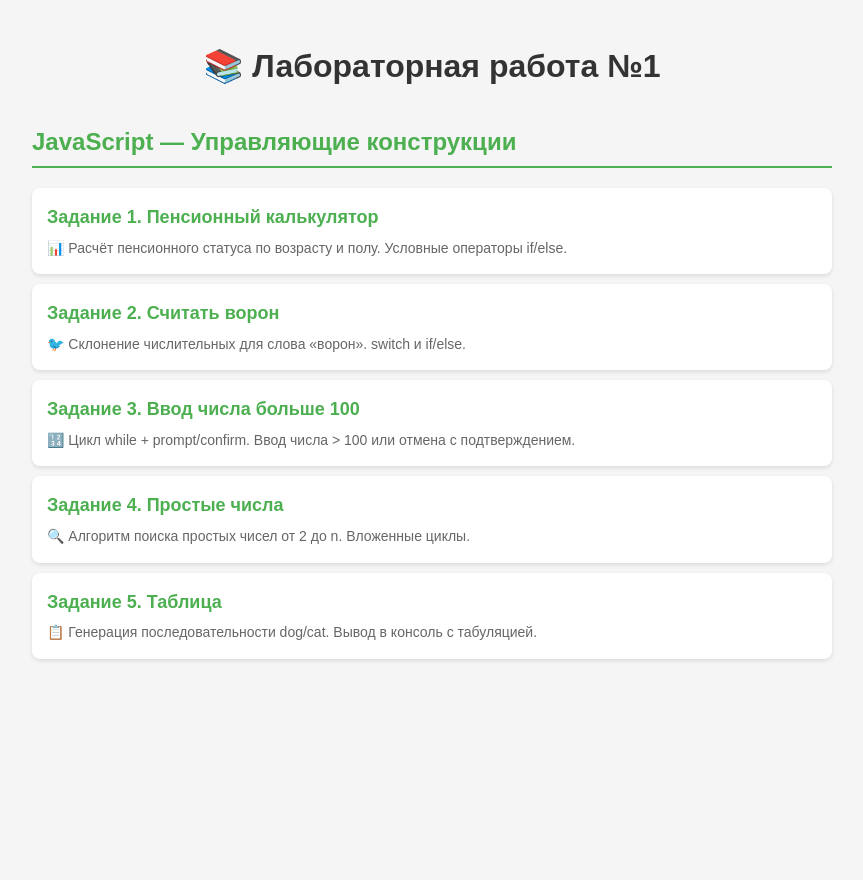
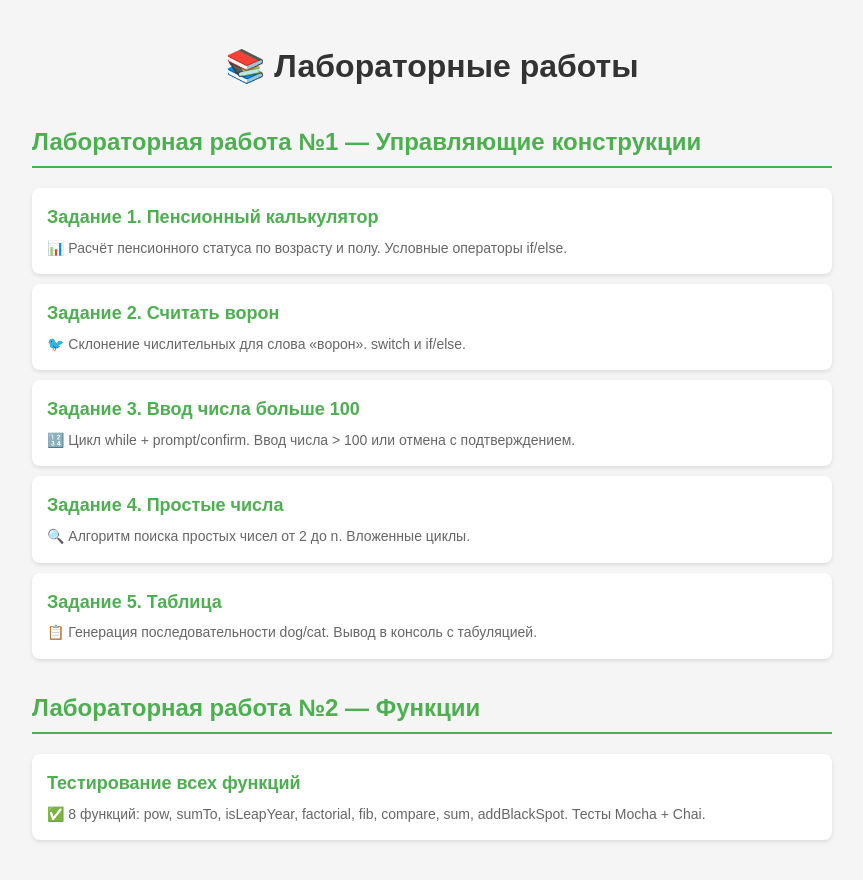
Before and after one commit to AnnPinaeva/javascript, a plain HTML site: page index.html in a window 1280 px wide. Shown: the whole page, without its empty margins (208-1071 px from the left). Before the commit the page ends 800 px from the top, so only its background shows below. Drawn offline with Linux system fonts and the light colour scheme.

Commit message:
Update index.html

```diff
--- a/index.html
+++ b/index.html
@@ -3,7 +3,7 @@
 <head>
     <meta charset="UTF-8">
     <meta name="viewport" content="width=device-width, initial-scale=1.0">
-    <title>Лабораторная работа №1 — JavaScript</title>
+    <title>Лабораторные работы</title>
     <style>
         body {
             font-family: Arial, sans-serif;
@@ -59,10 +59,10 @@
     </style>
 </head>
 <body>
-    <h1>📚 Лабораторная работа №1</h1>
+    <h1>📚 Лабораторные работы</h1>
 
     <div class="lab-section">
-        <h2>JavaScript — Управляющие конструкции</h2>
+        <h2>Лабораторная работа №1 — Управляющие конструкции</h2>
         <ul>
             <li>
                 <a href="lab1/пенсионный-калькулятор.html">Задание 1. Пенсионный калькулятор</a>
@@ -86,5 +86,15 @@
             </li>
         </ul>
     </div>
+
+    <div class="lab-section">
+        <h2>Лабораторная работа №2 — Функции</h2>
+        <ul>
+            <li>
+                <a href="lab2/lab2test.html">Тестирование всех функций</a>
+                <div class="description">✅ 8 функций: pow, sumTo, isLeapYear, factorial, fib, compare, sum, addBlackSpot. Тесты Mocha + Chai.</div>
+            </li>
+        </ul>
+    </div>
 </body>
 </html>
```
